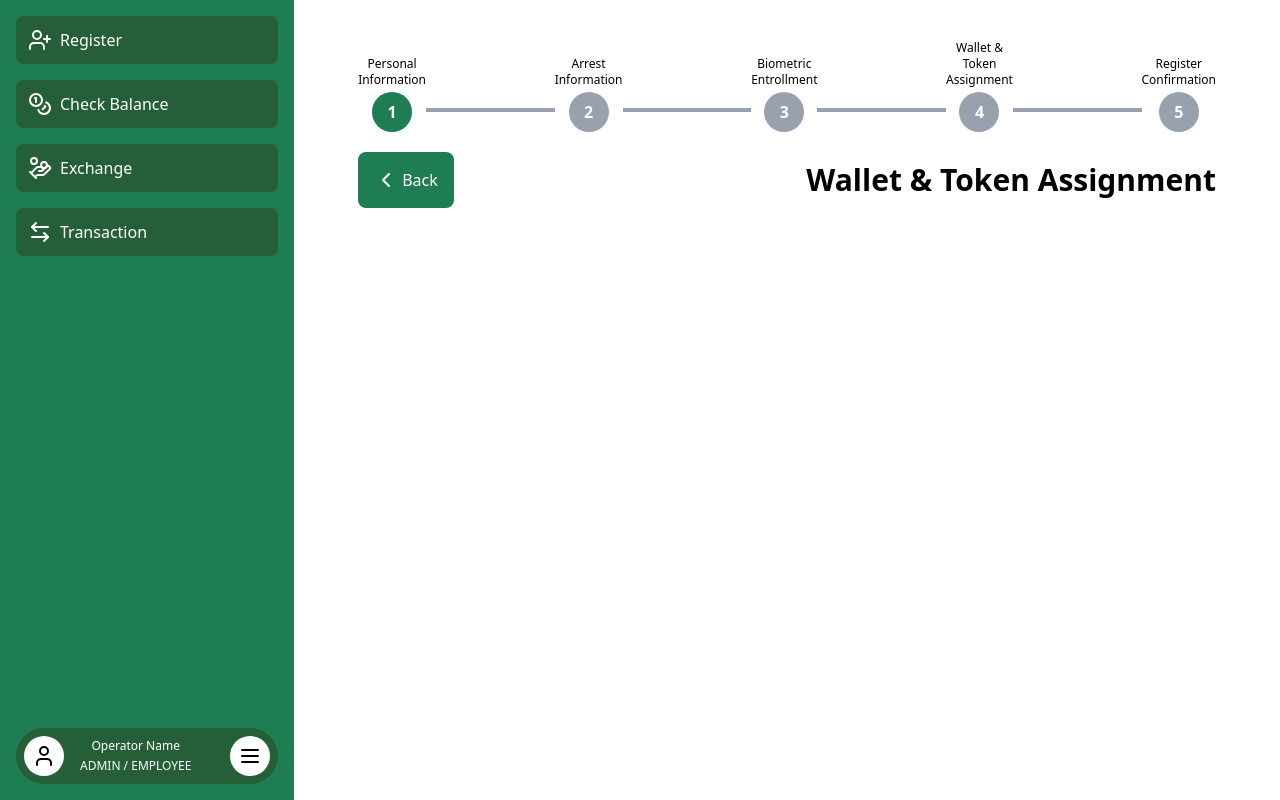
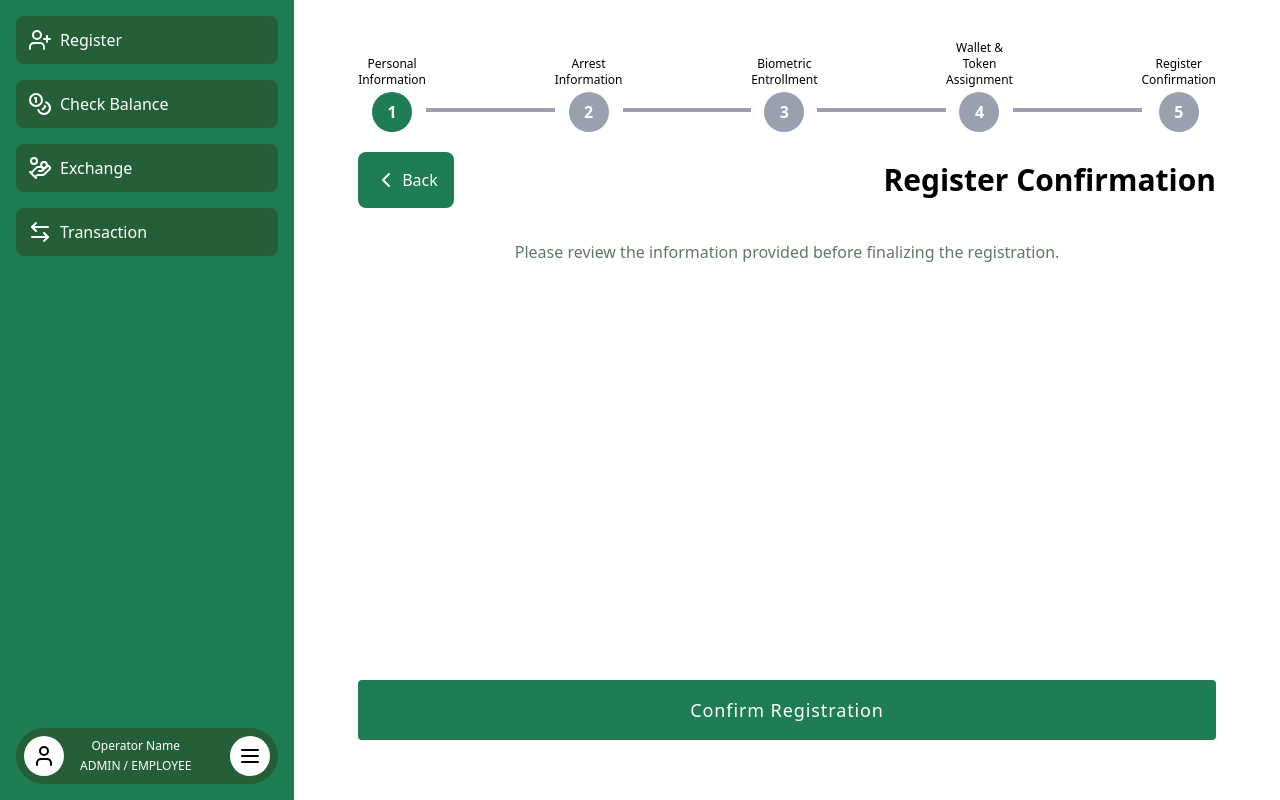
Before and after one commit to Lolillya/PrisonCoin-digital-currency, a React (Vite) app in the folder client/: page /admin/dashboard/register in a window 1280 px wide. Built offline with nearby package versions, Linux system fonts and the light colour scheme.

Commit message:
added register page screen step 5

```diff
--- a/client/src/pages/admin/register/components/register-inputs.tsx
+++ b/client/src/pages/admin/register/components/register-inputs.tsx
@@ -3,7 +3,7 @@ import { Button } from "@/components/ui/button";
 import { Input } from "@/components/ui/input";
 import { Modal } from "@/components/ui/modal";
 import { useRegisterSteps } from "@/hooks/register-page/register-page-steps.query";
-import { useState } from "react";
+import React, { useState } from "react";
 
 export const RegisterInputs = () => {
   const { updateStep, steps } = useRegisterSteps();
@@ -29,7 +29,10 @@ export const RegisterInputs = () => {
       {/* <RegisterStep3 onContinue={(e) => handleContinue(e, 3)} /> */}
 
       {/* STEP 4 */}
-      <RegisterStep4 onContinue={(e) => handleContinue(e, 4)} />
+      {/* <RegisterStep4 onContinue={(e) => handleContinue(e, 4)} /> */}
+
+      {/* STEP 5 */}
+      <RegisterStep5 onContinue={(e) => handleContinue(e, 5)} />
     </form>
   );
 };
@@ -210,7 +213,11 @@ const RegisterStep3 = ({
   );
 };
 
-const RegisterStep4 = ({ onContinue }: { onContinue: (e: React.MouseEvent<HTMLButtonElement>) => void }) => {
+const RegisterStep4 = ({
+  onContinue,
+}: {
+  onContinue: (e: React.MouseEvent<HTMLButtonElement>) => void;
+}) => {
   return (
     <div className="flex-1 flex flex-col py-5">
       <div className="flex items-center justify-between">
@@ -220,6 +227,105 @@ const RegisterStep4 = ({ onContinue }: { onContinue: (e: React.MouseEvent<HTMLBu
         </div>
         <h2>Wallet & Token Assignment</h2>
       </div>
+
+      <div className="flex flex-col gap-6 mt-8 flex-1">
+        <div className="flex-1 flex flex-col justify-between gap-4">
+          <div className="flex gap-4 items-center">
+            <div className="flex gap-2 items-center">
+              <label className="text-text/70">Status:</label>
+              <span className="px-3 py-1 bg-yellow-500/20 text-yellow-500 rounded-full text-sm">
+                PENDING
+              </span>
+            </div>
+          </div>
+
+          <div className="flex flex-col gap-4">
+            <div className="flex flex-col relative group">
+              <label className="absolute ml-4 text-secondary/70 text-base mt-2 transition-all duration-200 group-focus-within:text-xs">
+                Wallet Address
+              </label>
+              <Input placeholder="0x..." required />
+            </div>
+
+            <div className="flex flex-col relative group">
+              <label className="absolute ml-4 text-secondary/70 text-base mt-2 transition-all duration-200 group-focus-within:text-xs">
+                Private Key
+              </label>
+              <Input type="password" placeholder="Enter private key" required />
+            </div>
+
+            <div className="flex gap-4">
+              <div className="flex flex-col relative group w-full">
+                <label className="absolute ml-4 text-secondary/70 text-base mt-2 transition-all duration-200 group-focus-within:text-xs">
+                  Initial Token Balance
+                </label>
+                <Input type="number" placeholder="0" required />
+              </div>
+
+              <div className="flex flex-col relative group w-full">
+                <label className="absolute ml-4 text-secondary/70 text-base mt-2 transition-all duration-200 group-focus-within:text-xs">
+                  Daily Spending Limit
+                </label>
+                <Input type="number" placeholder="0" required />
+              </div>
+            </div>
+
+            <div className="flex flex-col relative group">
+              <label className="absolute ml-4 text-secondary/70 text-base mt-2 transition-all duration-200 group-focus-within:text-xs">
+                Transaction Pin
+              </label>
+              <Input
+                type="password"
+                placeholder="Enter 6-digit PIN"
+                maxLength={6}
+                required
+              />
+            </div>
+          </div>
+
+          <div className="mt-auto">
+            <Button type="submit" onClick={onContinue}>
+              Continue
+            </Button>
+          </div>
+        </div>
+      </div>
     </div>
   );
 };
+
+const RegisterStep5 = ({
+  onContinue,
+}: {
+  onContinue: (e: React.MouseEvent<HTMLButtonElement>) => void;
+}) => {
+  return (
+    <div className="flex-1 flex flex-col py-5">
+      <div className="flex items-center justify-between">
+        <div className="p-4 bg-primary text-white rounded-lg flex items-center gap-1">
+          <LeftArrowIcon />
+          <span>Back</span>
+        </div>
+        <h2>Register Confirmation</h2>
+      </div>
+
+      <div className="flex flex-col gap-6 mt-8 flex-1 justify-between">
+        <p className="text-center text-text/70">
+          Please review the information provided before finalizing the
+          registration.
+        </p>
+
+        <div className="overflow-y-auto pr-2">
+          {/* Display summary of all steps here */}
+
+        </div>
+
+        <div className="mt-4">
+          <Button type="submit" onClick={onContinue}>
+            Confirm Registration
+          </Button>
+        </div>
+      </div>
+    </div>
+  );
+};
```
